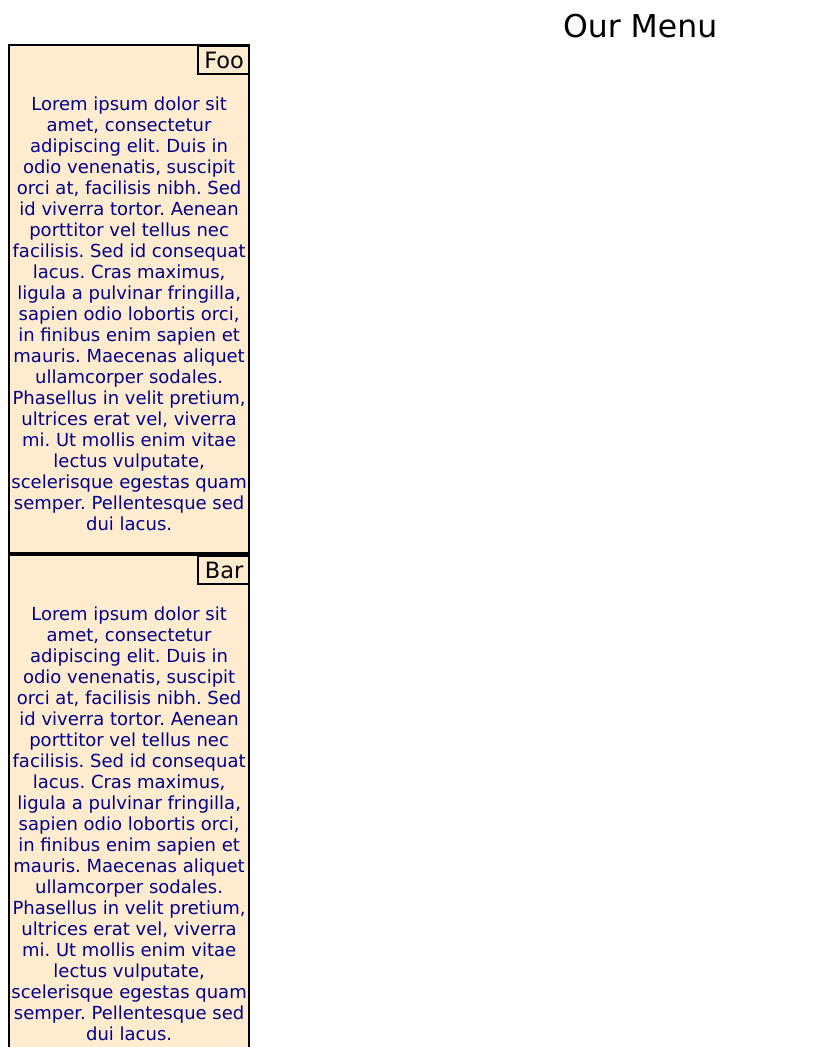
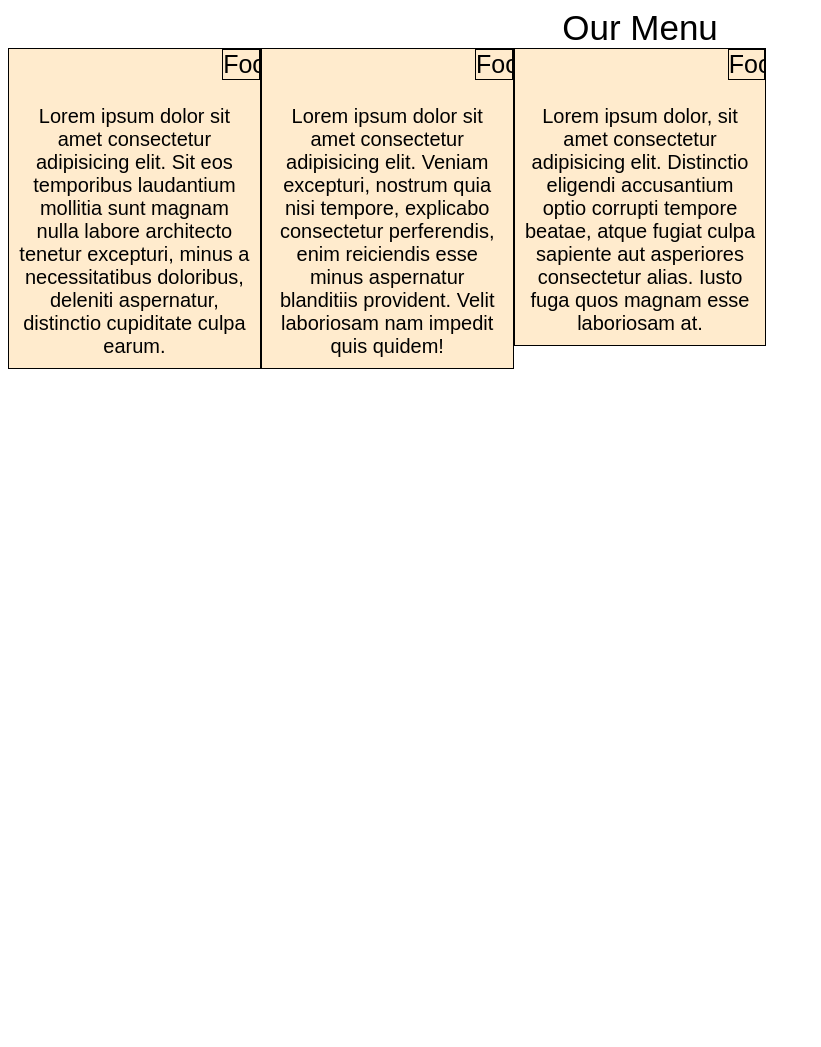
Before and after one commit to HBP87/CourseraAssignment, a plain HTML site: page module2-solution/index.html in a window 1280 px wide. Shown: the top 1047 px of the page, without its empty margins (0-821 px from the left). After the commit the page ends 800 px from the top, so only its background shows below. Drawn offline with Linux system fonts and the light colour scheme.

Commit message:
Full Rework of html and css

```diff
--- a/module2-solution/css/styles.css
+++ b/module2-solution/css/styles.css
@@ -1,34 +1,29 @@
-.section {
-  width: 238px;
-  border: 2px solid black;
-  background-color: blanchedalmond;
+* {
+  box-sizing: border-box;
   text-align: center;
 }
+header {
+  font-size: 175%;
+}
+body {
+  font-family: Arial, Helvetica, sans-serif;
+  font-size: 20px;
+}
+.s1 {
+  float: left;
+  width: 20%;
+  border: 1px solid black;
+  background-color: blanchedalmond;
+}
 .sectionHeading {
-  border-right: 1px solid black;
-  border-top: 1px solid black;
-  border-bottom: 2px solid black;
-  border-left: 2px solid black;
-  width: 50px;
-  margin-left: 187px;
-  margin-top: 0px;
-}
-header section {
-  text-align: center;
-}
-.sectionContainer {
+  font-size: 125%;
+  border: 1px solid black;
+  width: 15%;
+  height: 10%;
+  overflow: hidden;
+  margin-left: 85%;
+  margin-top: 0;
 }
 .text {
-  color: darkblue;
-  font-size: 18px;
+  margin: 10px 10px 10px 10px;
 }
-body {
-  font-family: Verdana, Geneva, Tahoma, sans-serif;
-}
-header section {
-  font-size: 31.5px;
-}
-
-.sectionContainer .sectionHeading {
-  font-size: 22.5px;
-}
--- a/module2-solution/index.html
+++ b/module2-solution/index.html
@@ -2,54 +2,42 @@
 <html lang="en">
   <head>
     <meta charset="UTF-8" />
-    <!-- <meta name="viewport" content="width=device-width, initial-scale=1.0"> -->
-    <title>Assignment Solution for Module 2</title>
+    <meta name="viewport" content="width=device-width, initial-scale=1.0" />
+    <title>Assigment Solution for moudule 2</title>
     <link rel="stylesheet" href="css/styles.css" />
   </head>
   <body>
-    <div>
-      <header>
-        <section>Our Menu</section>
-      </header>
-    </div>
-    <div class="sectionContainer">
-      <div class="section">
-        <div class="sectionHeading">Foo</div>
+    <header>Our Menu</header>
+    <div class="s1">
+      <div>
+        <p class="sectionHeading">Foo</p>
         <p class="text">
-          Lorem ipsum dolor sit amet, consectetur adipiscing elit. Duis in odio
-          venenatis, suscipit orci at, facilisis nibh. Sed id viverra tortor.
-          Aenean porttitor vel tellus nec facilisis. Sed id consequat lacus.
-          Cras maximus, ligula a pulvinar fringilla, sapien odio lobortis orci,
-          in finibus enim sapien et mauris. Maecenas aliquet ullamcorper
-          sodales. Phasellus in velit pretium, ultrices erat vel, viverra mi. Ut
-          mollis enim vitae lectus vulputate, scelerisque egestas quam semper.
-          Pellentesque sed dui lacus.
+          Lorem ipsum dolor sit amet consectetur adipisicing elit. Sit eos
+          temporibus laudantium mollitia sunt magnam nulla labore architecto
+          tenetur excepturi, minus a necessitatibus doloribus, deleniti
+          aspernatur, distinctio cupiditate culpa earum.
         </p>
       </div>
-      <div class="section">
-        <div class="sectionHeading">Bar</div>
+    </div>
+    <div class="s1">
+      <div>
+        <p class="sectionHeading">Foo</p>
         <p class="text">
-          Lorem ipsum dolor sit amet, consectetur adipiscing elit. Duis in odio
-          venenatis, suscipit orci at, facilisis nibh. Sed id viverra tortor.
-          Aenean porttitor vel tellus nec facilisis. Sed id consequat lacus.
-          Cras maximus, ligula a pulvinar fringilla, sapien odio lobortis orci,
-          in finibus enim sapien et mauris. Maecenas aliquet ullamcorper
-          sodales. Phasellus in velit pretium, ultrices erat vel, viverra mi. Ut
-          mollis enim vitae lectus vulputate, scelerisque egestas quam semper.
-          Pellentesque sed dui lacus.
+          Lorem ipsum dolor sit amet consectetur adipisicing elit. Veniam
+          excepturi, nostrum quia nisi tempore, explicabo consectetur
+          perferendis, enim reiciendis esse minus aspernatur blanditiis
+          provident. Velit laboriosam nam impedit quis quidem!
         </p>
       </div>
-      <div class="section">
-        <div class="sectionHeading">Faz</div>
+    </div>
+    <div class="s1">
+      <div>
+        <p class="sectionHeading">Foo</p>
         <p class="text">
-          Lorem ipsum dolor sit amet, consectetur adipiscing elit. Duis in odio
-          venenatis, suscipit orci at, facilisis nibh. Sed id viverra tortor.
-          Aenean porttitor vel tellus nec facilisis. Sed id consequat lacus.
-          Cras maximus, ligula a pulvinar fringilla, sapien odio lobortis orci,
-          in finibus enim sapien et mauris. Maecenas aliquet ullamcorper
-          sodales. Phasellus in velit pretium, ultrices erat vel, viverra mi. Ut
-          mollis enim vitae lectus vulputate, scelerisque egestas quam semper.
-          Pellentesque sed dui lacus.
+          Lorem ipsum dolor, sit amet consectetur adipisicing elit. Distinctio
+          eligendi accusantium optio corrupti tempore beatae, atque fugiat culpa
+          sapiente aut asperiores consectetur alias. Iusto fuga quos magnam esse
+          laboriosam at.
         </p>
       </div>
     </div>
```
